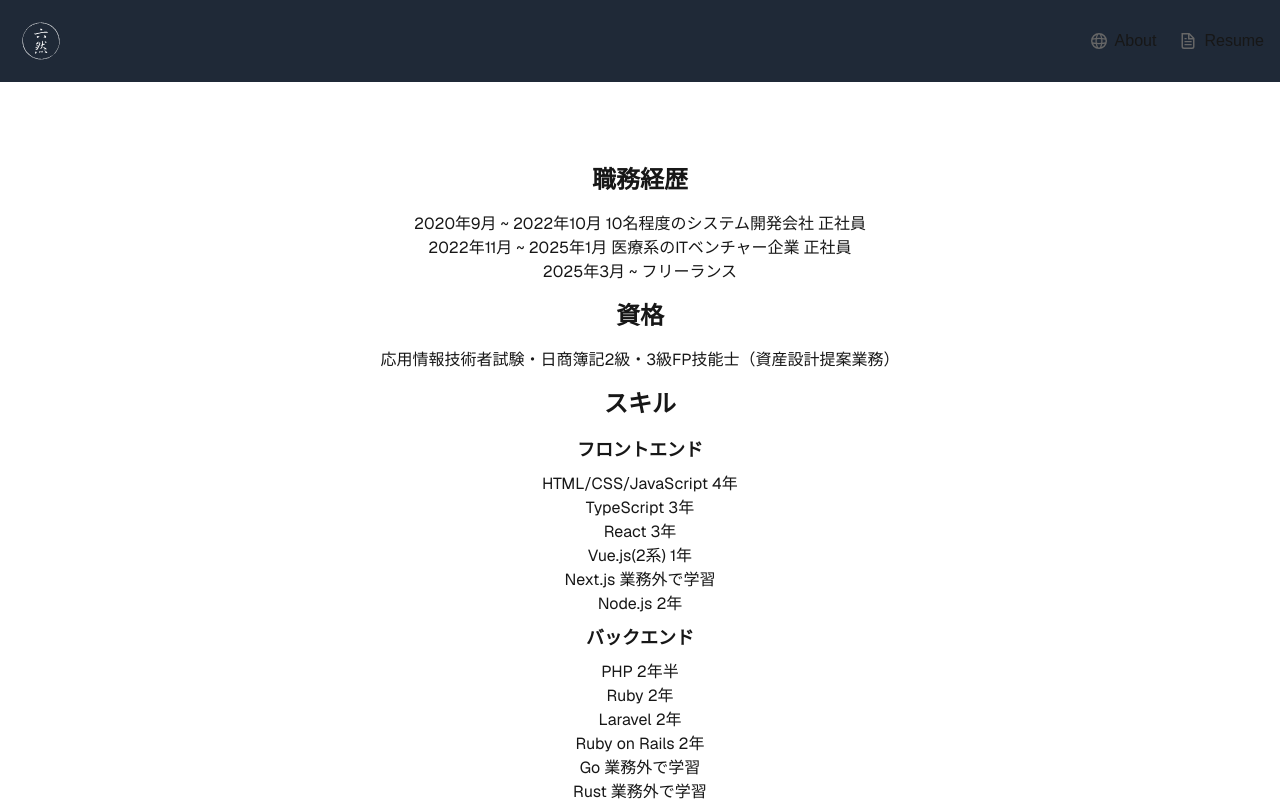
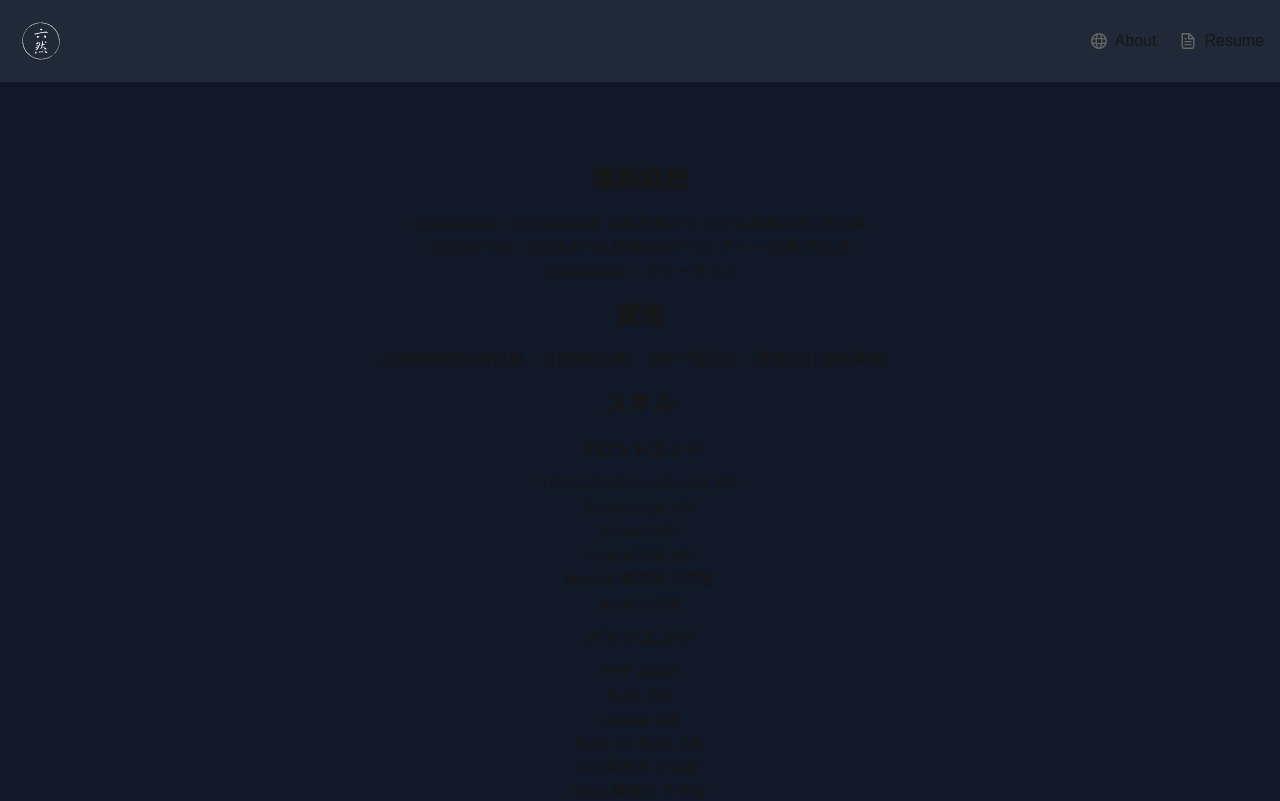
Before and after one commit to nottak0409/portfolio, a Next.js app: page /resume in a window 1280 px wide. Shown: the top 801 px of the page. Built offline with nearby package versions, Linux system fonts and the light colour scheme.

Commit message:
レイアウトと背景色の微調整

```diff
--- a/app/layout.tsx
+++ b/app/layout.tsx
@@ -25,7 +25,7 @@
 	return (
 		<html lang="ja">
 			<body
-				className={`${geistSans.variable} ${geistMono.variable} antialiased`}
+				className={`${geistSans.variable} ${geistMono.variable} antialiased bg-gray-900`}
 			>
 				{children}
 			</body>
--- a/app/resume/page.tsx
+++ b/app/resume/page.tsx
@@ -4,7 +4,7 @@
 	return (
 		<div>
 			<Header />
-			<div className="grid grid-rows-[20px_1fr_20px] items-center justify-items-center min-h-screen p-8 pb-20 gap-16 sm:p-20 font-[family-name:var(--font-geist-sans)] z-10">
+			<div className="grid grid-rows-[20px_1fr_20px] items-center justify-items-center min-h-screen p-8 pb-20 gap-16 sm:p-20 font-[family-name:var(--font-geist-sans)]">
 				<main className="flex flex-col gap-4 row-start-2 items-center z-10">
 					<div className="text-xl sm:text-2xl font-bold text-center sm:text-center w-full">
 						職務経歴
```
